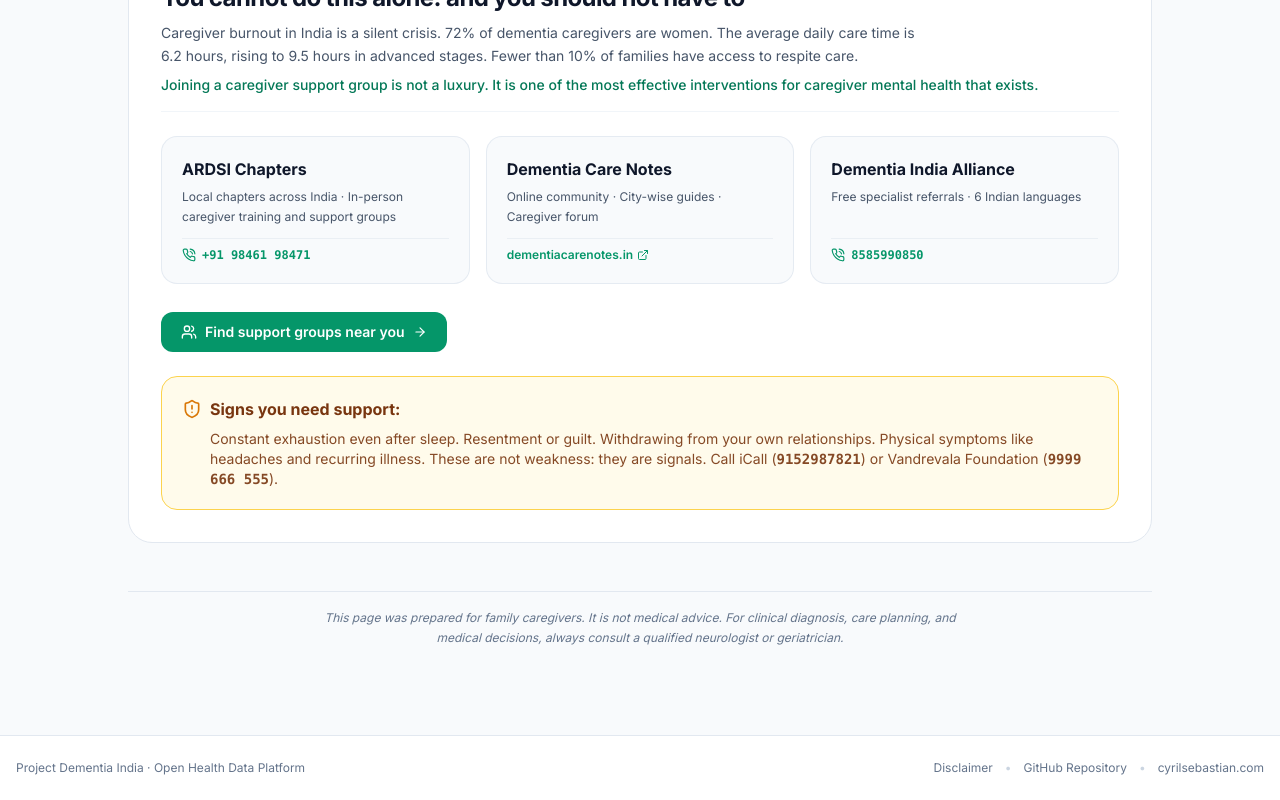
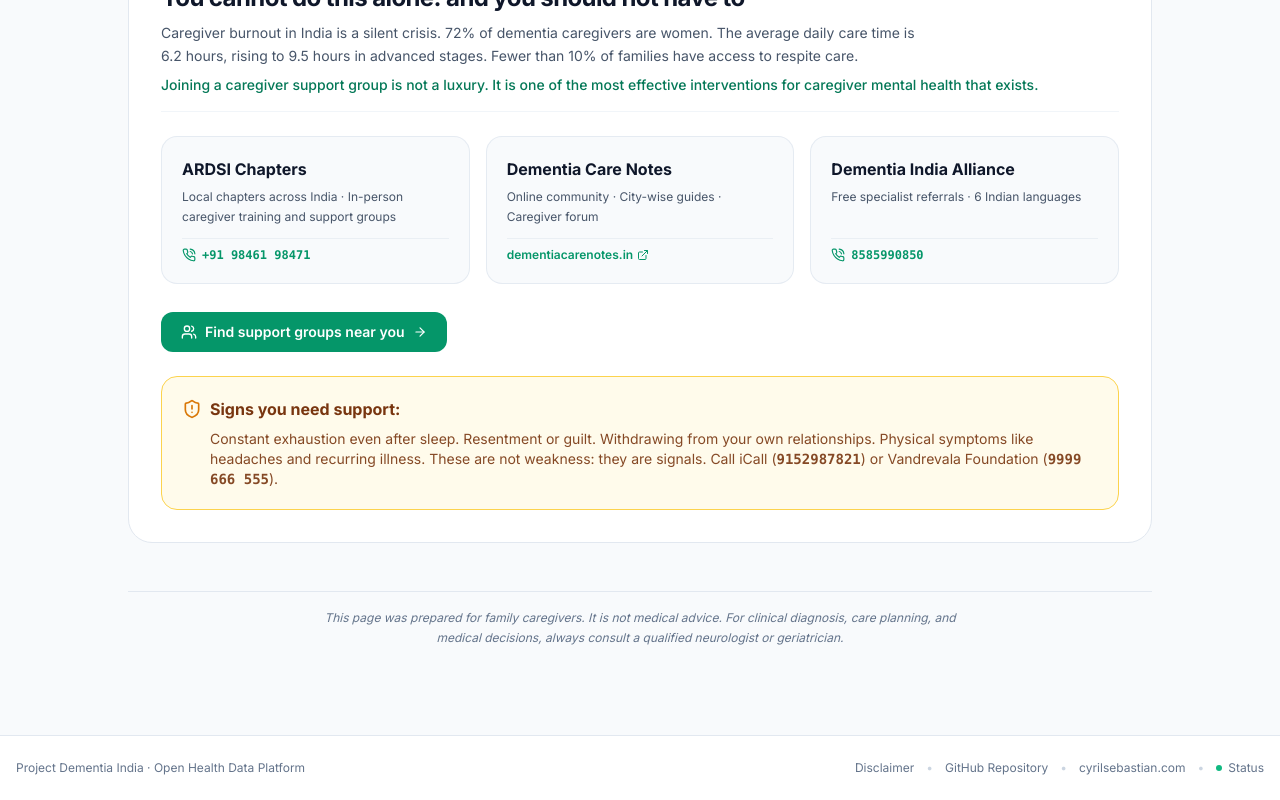
Before and after one commit to cyrilsebastian/dementia-india, a React (Vite) app in the folder web/: page / in a window 1280 px wide. Shown: the part 4679-5479 px from the top of the page. Built offline with nearby package versions, Linux system fonts and the light colour scheme.

Commit message:
feat(web): add Status link in footer pointing to status.cyrilsebastian.com

```diff
--- a/web/src/App.tsx
+++ b/web/src/App.tsx
@@ -120,6 +120,17 @@
             <a href="https://cyrilsebastian.com" target="_blank" rel="noreferrer" className="hover:underline">
               cyrilsebastian.com
             </a>
+            <span className="text-slate-300 dark:text-slate-700">•</span>
+            <a
+              href="https://status.cyrilsebastian.com"
+              target="_blank"
+              rel="noreferrer"
+              className="hover:underline inline-flex items-center gap-1.5"
+              title="Live monitoring of web portals"
+            >
+              <span className="w-1.5 h-1.5 rounded-full bg-emerald-500 inline-block"></span>
+              Status
+            </a>
           </div>
         </div>
       </footer>
```
